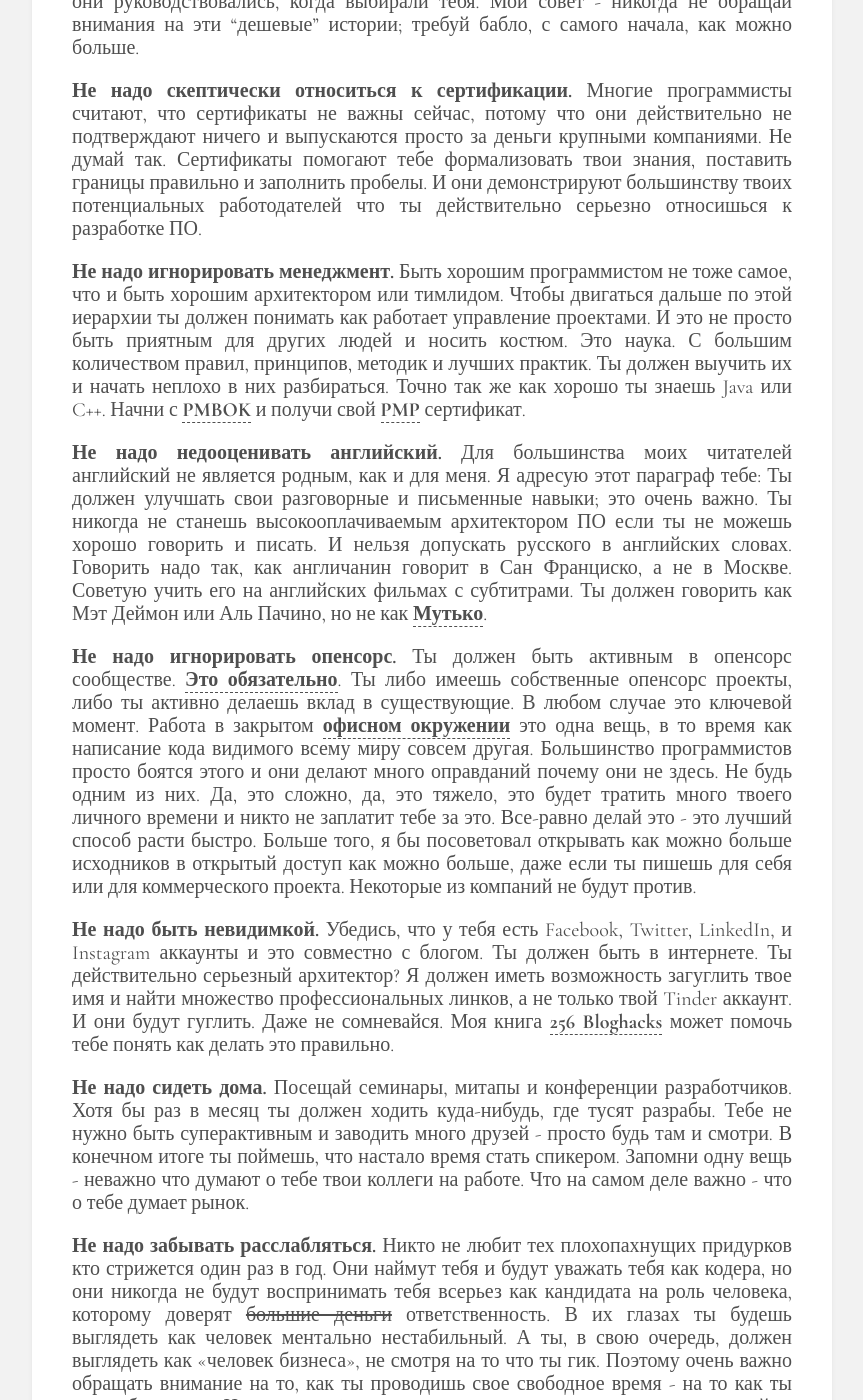
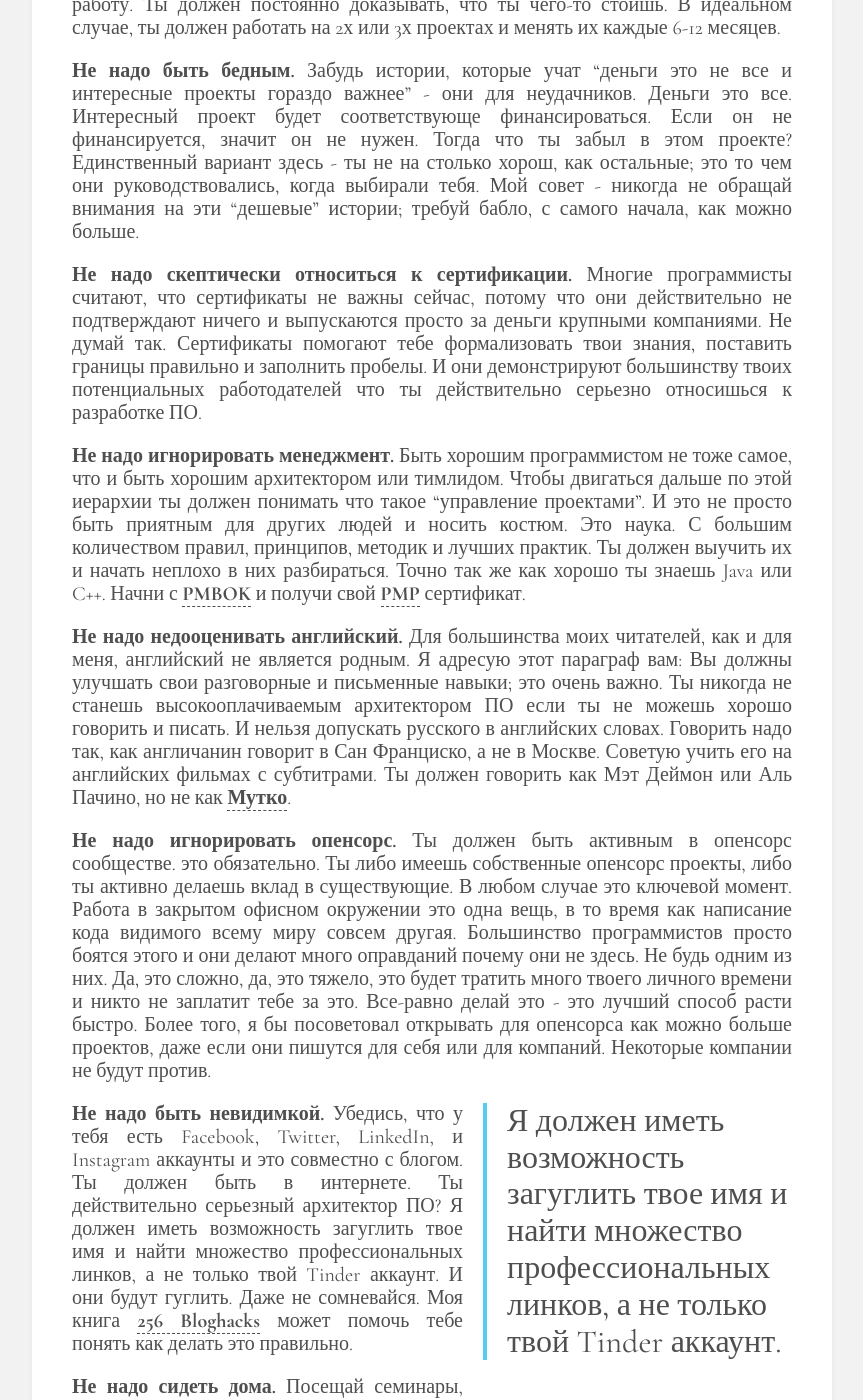
Before and after one commit to BedwaRe/blog, a Jekyll site: the page built from _posts/2019-03-11-16-donts.markdown, in a window 1280 px wide and 1400 px high, scrolled down 3053 px. Shown: the whole window, without its empty margins (208-1071 px from the left). Built offline with Jekyll 4.4.1, drawn with Linux system fonts in a browser that asks for light colours; comment, search, counter and statistics services are not loaded; some of the changed text lies outside the part shown.

Commit message:
Update 2019-03-11-16-donts.markdown
Исправлены ошибки, уточнен перевод.
==
Сохраняйте единый стиль написания статьи.
Если вы в начале решили использовать важные мысли который автор выделяет в отдельные блоки, то делайте так на протяжении всей статьи, как это делает автор. Либо полностью это игнорируйте. Тоже самое касается и ссылок на статьи. Если решили как автор оформлять свой перевод, то с самого начала давайте перекресные ссылки, как это делает автор. Мне, как читателю было совсем не понятно почему в абзаце "Не надо игнорировать опенсорс." неожиданно вы решили расставлять перекрестные ссылки на статьи автора в оригинале без явно на то (для меня) причины. Только после перехода к оригиналу, я понял почему вы так сделали.

```diff
--- a/_posts/2019-03-11-16-donts.markdown
+++ b/_posts/2019-03-11-16-donts.markdown
@@ -13,21 +13,18 @@ tags: карьера мотивация работа
 внимание на блог Егора, там вы найдете много чего интересного. Приятного чтения.*
 <!--more-->
 
-Я получаю вопросы как эти постоянно:  Как я могу стать сеньором или архитектором разработки ПО?
+Я постоянно получаю подобные вопросы:  Как я могу стать сеньором или архитектором разработки ПО?
 Как я могу вырасти из джуниора, только что начавшего писать на Java  в лидера команды разработки ПО,
 который ездит на BMW и получает $150к в год? Какие конкретные шаги, которые не будут попусту тратить время,
 но позволят прийти к вышесказанному. Позвольте поделиться тем, что, я считаю, может быть полезным.
 
-Перед написанием этой статьи, я [загуглил] [googled]
-немного и нашел много интересных предложений, примерно таких: надо помогать другим, заводить друзей,
-быть независимым от языка, много кодить, пытаться доказывать боссам, что они не правы, избегать конфликтов, жалоб и т.д.
-Некоторые из них хорошие, в тоже время другие совсем неправильные, но большинство из них просто совсем далеки от моей точки зрения.
+Перед написанием этой статьи, я [загуглил] [googled] немного и нашел много интересных предложений, примерно таких: надо помогать другим, заводить друзей, быть независимым от языка, много кодить, пытаться доказывать боссам что они не правы, избегать конфликтов, жалоб и т.д. Некоторые из них хорошие, в тоже время другие совсем неправильные, но большинство из них просто совсем далеки от моей точки зрения.
 
 Я хочу поделиться тем, что на мой взгляд выглядит более-менее конкретной инструкцией чего делать завтра чтобы стать
-100$/час архитектором ПО в течение ближайших лет. Вообщем-то эта инструкция сработала и работает для меня.
+100$/час архитектором ПО в течение ближайших лет. В общем, эта инструкция работала и работает для меня.
 
 **Не надо быть преданным.** Компания в которой ты работаешь в текущий момент всего лишь тренировочная площадка, не более.
-Не вкладывай ни минуты лишнего своего времени в нее. Будь эгоистичным; думай только о себе и своих персональных навыках,
+Не вкладывай ни минуты ~~лишнего~~ своего времени в нее. Будь эгоистичным; думай только о себе и своих персональных навыках,
 знаниях и опыте. Они платят тебе, чтобы ты был полностью посвящен им и был преданным? Что ж, это их ошибка. Используй их,
 чтобы учить новые технологии, экспериментировать с новыми идеями, тренировать и обучаться себя, получать новые сертификаты,
 встречать новых людей и т.д. Они должны работать на тебя, другого варианта нет.
@@ -54,7 +51,7 @@ tags: карьера мотивация работа
 приятелю сидящему рядом с тобой в офисе? Ты не спасешь мир, помогая людям вокруг - забудь эту религиозную чепуху.
 Если ты действительно хочешь делать что-то для индустрии разработки ПО, то сфокусируйся на чем-то бОльшем:
 сделай продукт с открытым исходным кодом, напиши книгу, улучши документацию проектов, над которыми ты работаешь.
-Помогая людям вокруг ты решаешь их проблемы, ты просто напросто уродуешь их, ничего более.
+Помогая людям вокруг, ты решаешь их проблемы, ты просто-напросто уродуешь их, ничего более.
 
 **Не проси помощи.** Ожидай такое же отношение от других программистов вокруг тебя. Снова работают те же самые аргументы:
 существует более 6 миллионов аккаунтов зарегистрированных на StackExchange платформе; если тебе нужна помощь, спроси там.
@@ -74,7 +74,7 @@ StackOverflow и ПО с открытым исходным кодом.
 **Не скупись на росте.** Ты должен инвестировать в себя. В первую очередь, ты обязан покупать книги.
 Не кради их, даже если ты можешь. Покупай их, тратя свои собственные деньги. Так ты будешь обращаться с ними более серьезно.
 Ты будешь уважать себя за то, что имеешь собственную библиотеку. Ты будешь чувствовать, что разработка ПО навсегда с тобой;
-не просто временно, не просто работа, а как-будто это и есть твоя жизнь. Две книги в месяц - это твой абсолютный минимум.
+не просто временно, не просто работа, а как будто это и есть твоя жизнь. Две книги в месяц - это твой абсолютный минимум.
 Второе, плати за сертификаты по тем же самым причинам. Третье, покупай ПО; не кради его. И наконец-то, не будь скуп на свой ноутбук.
 Он намного важнее, чем твоя машина или твой подарок на день рождения жены. Твой ноутбук это инструмент; и он должен быть
 ~~хорошим и дорогим~~ сделан Apple. Ты должен пойти “на все” ради того, чтобы побеждать.
@@ -99,28 +99,29 @@ StackOverflow и ПО с открытым исходным кодом.
 И они демонстрируют большинству твоих потенциальных работодателей что ты действительно серьезно относишься к разработке ПО.
 
 **Не надо игнорировать менеджмент.** Быть хорошим программистом не тоже самое, что и быть хорошим архитектором или тимлидом.
-Чтобы двигаться дальше по этой иерархии ты должен понимать как работает управление проектами.
+Чтобы двигаться дальше по этой иерархии ты должен понимать что такое "управление проектами".
 И это не просто быть приятным для других людей и носить костюм. Это наука. С большим количеством правил, принципов,
 методик и лучших практик. Ты должен выучить их и начать неплохо в них разбираться. Точно так же как хорошо ты знаешь
 Java или C++. Начни с [PMBOK][pmbok] и получи свой [PMP][pmp] сертификат.
 
-**Не надо недооценивать английский.** Для большинства моих читателей английский не является родным, как и для меня.
-Я адресую этот параграф тебе: Ты должен улучшать свои разговорные и письменные навыки; это очень важно. Ты никогда не
+**Не надо недооценивать английский.** Для большинства моих читателей, как и для меня, английский не является родным.
+Я адресую этот параграф вам: Вы должны улучшать свои разговорные и письменные навыки; это очень важно. Ты никогда не
 станешь высокооплачиваемым архитектором ПО если ты не можешь хорошо говорить и писать. И нельзя допускать русского в
 английских словах. Говорить надо так, как англичанин говорит в Сан Франциско, а не в Москве. Советую учить его на
-английских фильмах с субтитрами. Ты должен говорить как Мэт Деймон или Аль Пачино, но не как [Мутько][mutko].
+английских фильмах с субтитрами. Ты должен говорить как Мэт Деймон или Аль Пачино, но не как [Мутко][mutko].
 
-**Не надо игнорировать опенсорс.** Ты должен быть активным в опенсорс сообществе. [Это обязательно][opensource].
+**Не надо игнорировать опенсорс.** Ты должен быть активным в опенсорс сообществе. это обязательно.
 Ты либо имеешь собственные опенсорс проекты, либо ты активно делаешь вклад в существующие. В любом случае это ключевой
-момент. Работа в закрытом [офисном окружении][office] это одна вещь, в то время как написание кода видимого всему миру
+момент. Работа в закрытом офисном окружении это одна вещь, в то время как написание кода видимого всему миру
 совсем другая. Большинство программистов просто боятся этого и они делают много оправданий почему они не здесь. Не будь
 одним из них. Да, это сложно, да, это тяжело, это будет тратить много твоего личного времени и никто не заплатит тебе
-за это. Все-равно делай это - это лучший способ расти быстро. Больше того, я бы посоветовал открывать как можно больше
-исходников в открытый доступ как можно больше, даже если ты пишешь для себя или для коммерческого проекта. Некоторые из
-компаний не будут против.
+за это. Все-равно делай это - это лучший способ расти быстро. Более того, я бы посоветовал открывать для опенсорса как можно больше
+проектов, даже если они пишутся для себя или для компаний. Некоторые компании не будут против.
+
+> Я должен иметь возможность загуглить твое имя и найти множество профессиональных линков, а не только твой Tinder аккаунт.
 
 **Не надо быть невидимкой.** Убедись, что у тебя есть Facebook, Twitter, LinkedIn, и Instagram аккаунты и это совместно
-с блогом. Ты должен быть в интернете. Ты действительно серьезный архитектор? Я должен иметь возможность загуглить твое
+с блогом. Ты должен быть в интернете. Ты действительно серьезный архитектор ПО? Я должен иметь возможность загуглить твое
 имя и найти множество профессиональных линков, а не только твой Tinder аккаунт. И они будут гуглить. Даже не сомневайся.
 Моя книга [256 Bloghacks][bloghacks] может помочь тебе понять как делать это правильно.
 
@@ -128,6 +129,8 @@ Java или C++. Начни с [PMBOK][pmbok] и получи свой [PMP][pmp
 куда-нибудь, где тусят разрабы. Тебе не нужно быть суперактивным и заводить много друзей - просто будь там и смотри.
 В конечном итоге ты поймешь, что настало время стать спикером. Запомни одну вещь - неважно что думают о тебе твои
 коллеги на работе. Что на самом деле важно - что о тебе думает рынок.
+
+> Играть в GTA до 3х часов утра это не то, как успешный и счастливый архитектор ПО поступает.
 
 **Не надо забывать расслабляться.** Никто не любит тех плохопахнущих придурков кто стрижется один раз в год.
 Они наймут тебя и будут уважать тебя как кодера, но они никогда не будут воспринимать тебя всерьез как кандидата
```
Also changed, not shown: other parts of _posts/2019-03-11-16-donts.markdown (+3 -0 lines).
